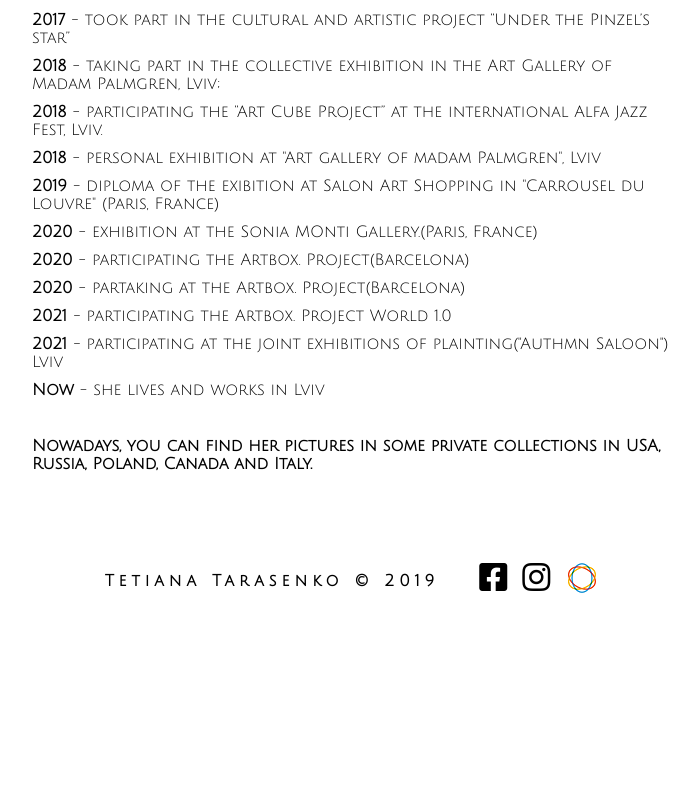
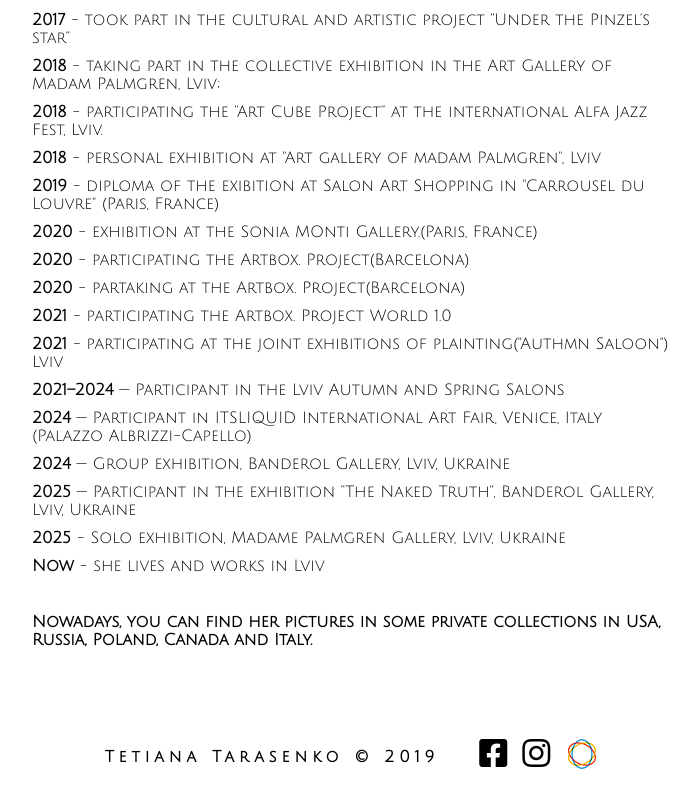
Before and after one commit to MaridiM/ttarasenkoart, a React (Create React App) app: page /cv in a window 1280 px wide. Shown: the part 1081-1868 px from the top of the page, without its empty margins (288-987 px from the left). Before the commit the page ends 1692 px from the top, so only its background shows below. Built offline with nearby package versions, Linux system fonts and the light colour scheme.

Commit message:
Add participation details for exhibitions from 2021 to 2025

```diff
--- a/src/pages/Cv/index.tsx
+++ b/src/pages/Cv/index.tsx
@@ -42,6 +42,11 @@ const Cv: FC = () => {
                 <p> <span>2020</span> - partaking at the Artbox. Project(Barcelona)</p>
                 <p> <span>2021</span> - participating the Artbox. Project World 1.0</p>
                 <p> <span>2021</span> - participating at the joint exhibitions of plainting("Authmn Saloon") Lviv</p>
+                <p> <span>2021–2024</span> — Participant in the Lviv Autumn and Spring Salons</p>
+                <p> <span>2024</span> — Participant in ITSLIQUID International Art Fair, Venice, Italy (Palazzo Albrizzi-Capello)</p>
+                <p> <span>2024</span> — Group exhibition, Banderol Gallery, Lviv, Ukraine</p>
+                <p> <span>2025</span> — Participant in the exhibition “The Naked Truth”, Banderol Gallery, Lviv, Ukraine</p>
+                <p> <span>2025</span> - Solo exhibition, Madame Palmgren Gallery, Lviv, Ukraine</p>
                 <p> <span>Now</span> - she lives and works in Lviv</p>
                 <br />
                 <p> <span>Nowadays, you can find her pictures in some private collections in USA, Russia, Poland, Canada and Italy.</span></p>
```
